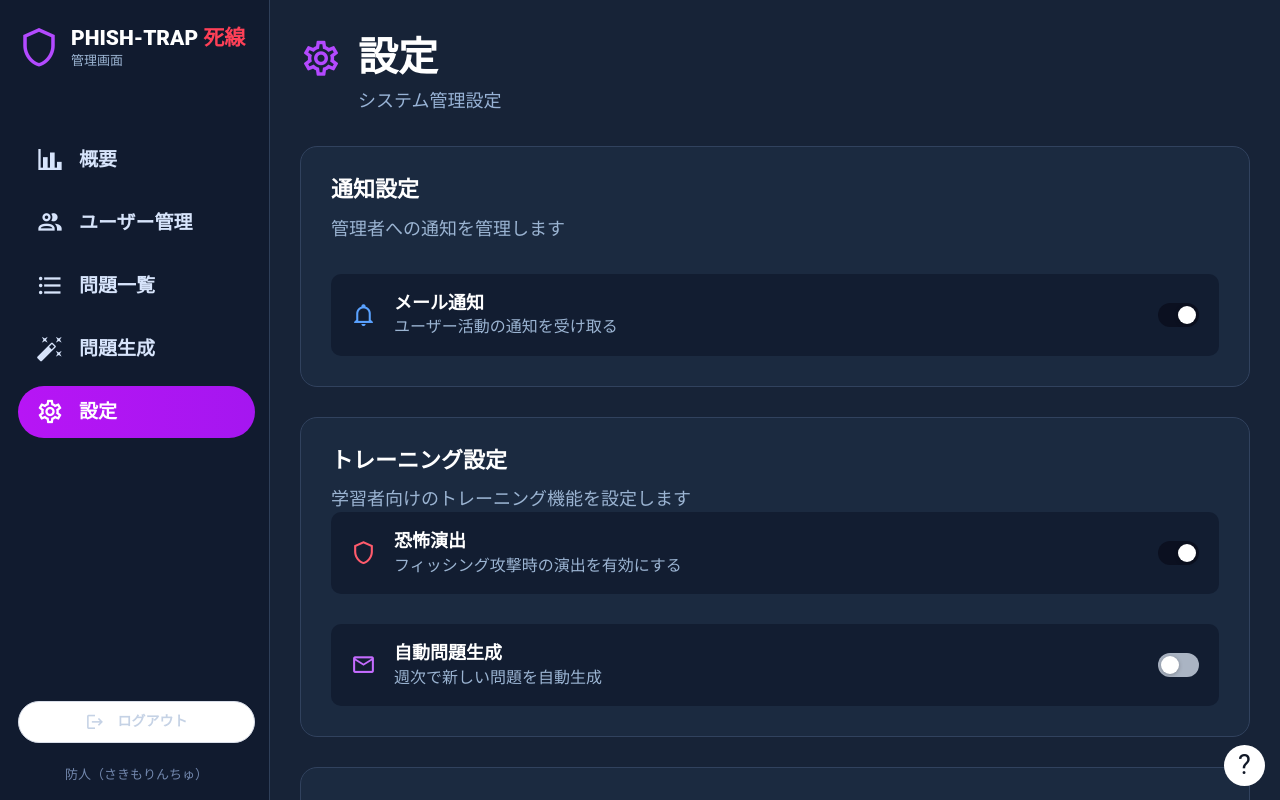
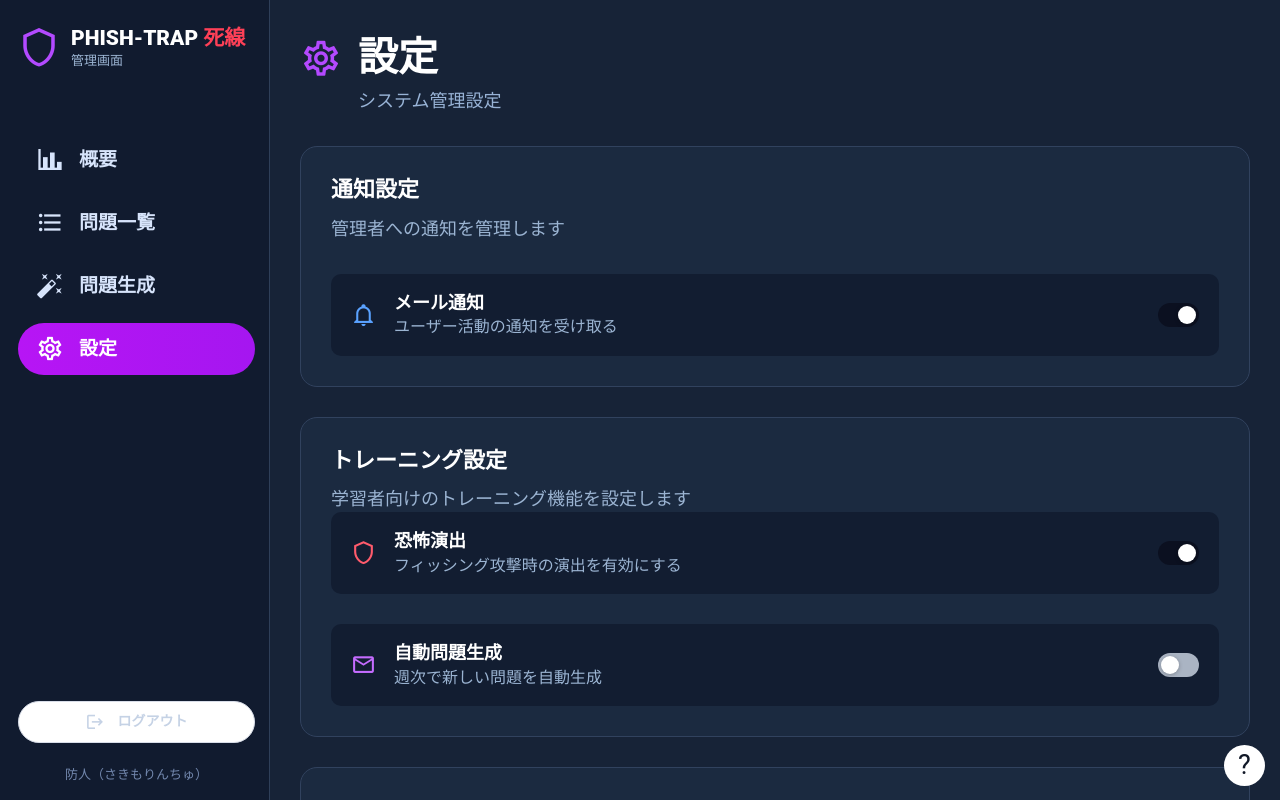
Before and after one commit to mottiriOMOTI/U-22_PHISH-TRAP, a Vue app in the folder vue-project/: page /admin_setting in a window 1280 px wide. Shown: the top 800 px of the page. Built offline with nearby package versions, Linux system fonts and the light colour scheme; no server answers.

Commit message:
admin_userlist削除

```diff
--- a/vue-project/src/App.vue
+++ b/vue-project/src/App.vue
@@ -31,7 +31,6 @@ import HeaderAdminMakequestion from './components/layout/adminHeader/Header_Admi
 import HeaderAdminOverview from './components/layout/adminHeader/Header_Admin_Overview.vue'
 import HeaderAdminQuestionList from './components/layout/adminHeader/Header_Admin_QuestionList.vue'
 import HeaderAdminSetting from './components/layout/adminHeader/Header_Admin_Setting.vue'
-import HeaderAdminUserList from './components/layout/adminHeader/Header_Admin_UserList.vue'
 
 const route = useRoute()
 
@@ -64,8 +63,6 @@ const headerComponent = computed(() => {
       return HeaderAdminMakequestion
     case 'admin_setting':
       return HeaderAdminSetting
-    case 'admin_userList':
-      return HeaderAdminUserList
     case 'admin_questionList':
       return HeaderAdminQuestionList
     default:
--- a/vue-project/src/components/layout/AppSidebar_Admin.vue
+++ b/vue-project/src/components/layout/AppSidebar_Admin.vue
@@ -53,12 +53,6 @@ const navItems: AdminNavItem[] = [
     to: '/admin_overview',
     icon: 'mdi-chart-bar',
     activePaths: ['/admin_overview'],
-  },
-  {
-    label: 'ユーザー管理',
-    to: '/admin_userlist',
-    icon: 'mdi-account-multiple-outline',
-    activePaths: ['/admin_userlist', '/admin_userdetail'],
   },
   {
     label: '問題一覧',
--- a/vue-project/src/router/index.ts
+++ b/vue-project/src/router/index.ts
@@ -26,7 +26,6 @@ import Admin_Overview from '@/pages/Admin/Admin_Overview.vue'
 import Admin_Makequestion from '@/pages/Admin/Admin_Makequestion.vue'
 import Admin_Setting from '@/pages/Admin/Admin_Setting.vue'
 
-import Admin_UserList from '@/pages/Admin/AdminUser/Admin_UserList.vue'
 import Admin_Userdetail from '@/pages/Admin/AdminUser/Admin_Userdetail.vue'
 
 import Admin_QuestionList from '@/pages/Admin/AdminQ/Admin_QuestionList.vue'
@@ -249,15 +248,6 @@ const router = createRouter({
       }
     },
     {
-      path: '/admin_userlist',
-      name: 'Admin_UserList',
-      component: Admin_UserList,
-      meta: {
-        sidebar: 'admin',
-        header: 'admin_userList',
-      }
-    },
-    {
       path: '/admin_userdetail',
       name: 'Admin_Userdetail',
       component: Admin_Userdetail,
```
